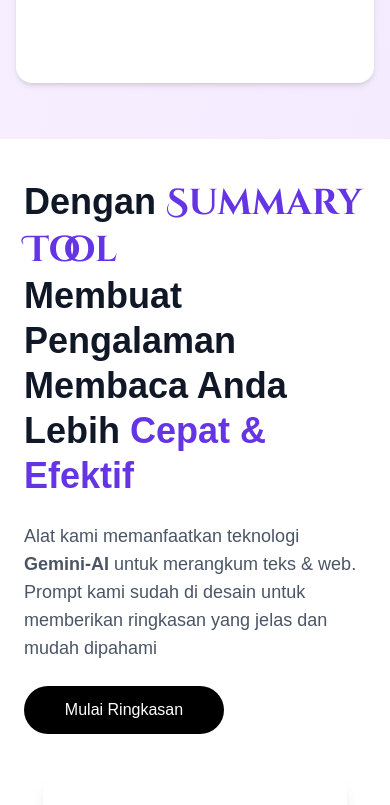
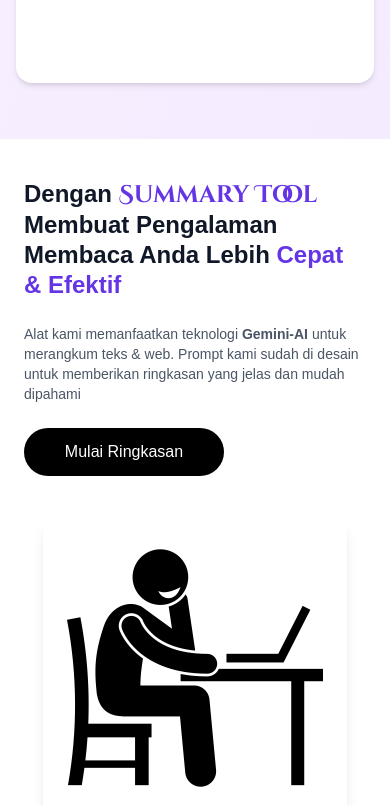
Before and after one commit to RadizJoster-web/summary-tool, a React (Vite) app: page / in a window 390 px wide. Shown: the part 1080-1885 px from the top of the page. Built offline with nearby package versions, Linux system fonts and the light colour scheme.

Commit message:
fixed responsive in aabout section

```diff
--- a/src/components/about/index.jsx
+++ b/src/components/about/index.jsx
@@ -2,10 +2,10 @@
 
 export default function About() {
   return (
-    <section className="w-full min-h-screen flex flex-col lg:flex-row items-center justify-between px-6 md:px-40 py-10 ">
+    <section className="w-full flex flex-col md:flex-row items-center justify-between px-6 lg:px-40 py-10 ">
       {/* Left Section */}
-      <div className="flex flex-col gap-6 max-w-xl">
-        <h1 className="text-4xl lg:text-4xl font-semibold leading-tight text-gray-900">
+      <div className="flex flex-col gap-6 max-w-xl md:w-1/2 ">
+        <h1 className="text-2xl md:text-3xl lg:text-4xl font-semibold leading-tight text-gray-900">
           Dengan{" "}
           <span className="font-cinzel text-primary hover:scale-105 duration-500">
             Summary Tool
@@ -15,7 +15,7 @@
           <span className="font-bold text-primary">Cepat & Efektif</span>
         </h1>
 
-        <p className="text-gray-600 text-lg">
+        <p className="text-gray-600 text-sm">
           Alat kami memanfaatkan teknologi{" "}
           <span className="font-semibold">Gemini-AI</span> untuk merangkum teks
           & web. Prompt kami sudah di desain untuk memberikan ringkasan yang
@@ -29,8 +29,8 @@
       </div>
 
       {/* Right Section */}
-      <div className="relative mt-10 lg:mt-0 flex justify-center">
-        <div className="bg-white p-6 rounded-2xl shadow-lg">
+      <div className="relative h-full mt-10 lg:mt-0 flex justify-center">
+        <div className="h-full bg-white p-6 rounded-2xl shadow-lg">
           <img
             src={StickUseComputer}
             alt="Stick Use Computer"
```
